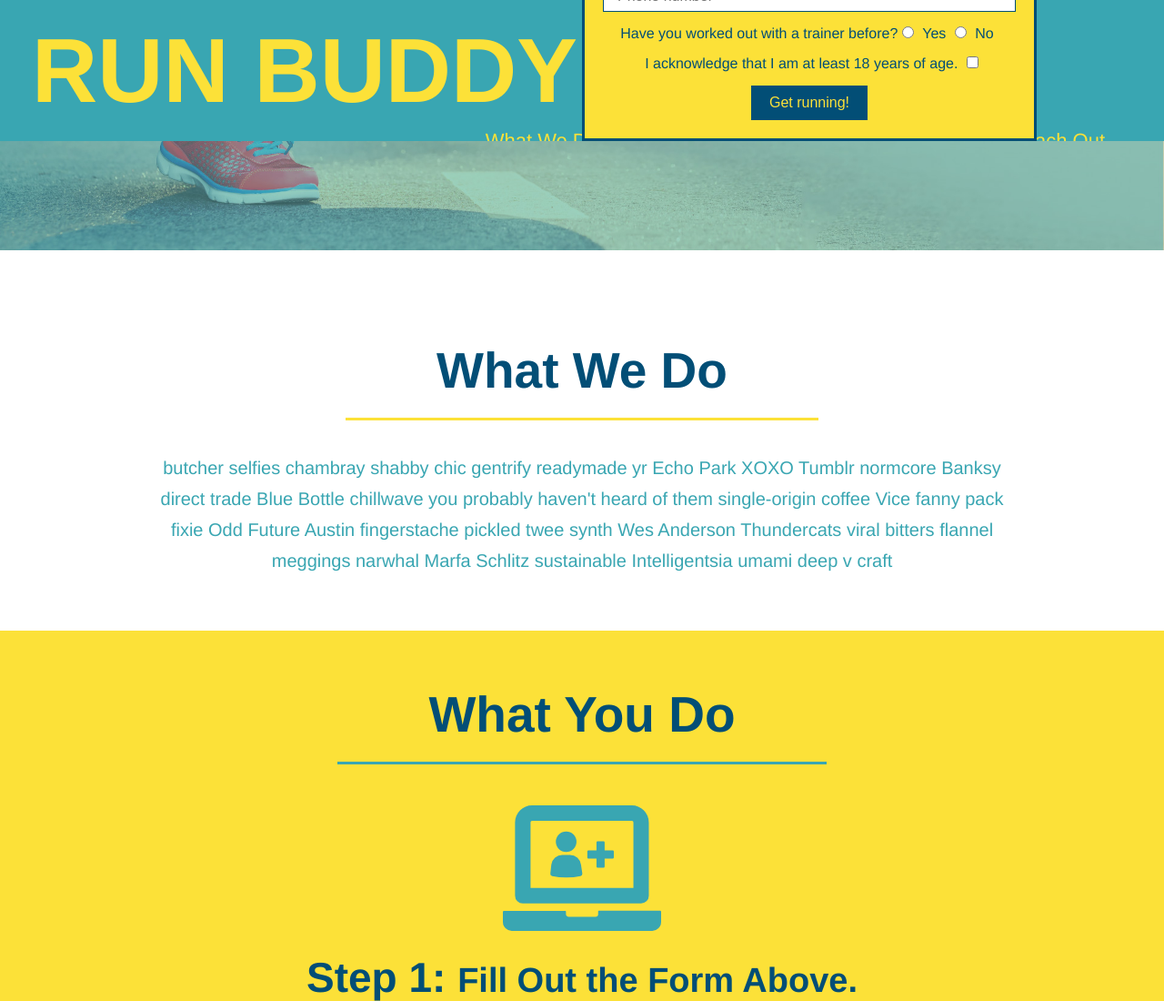
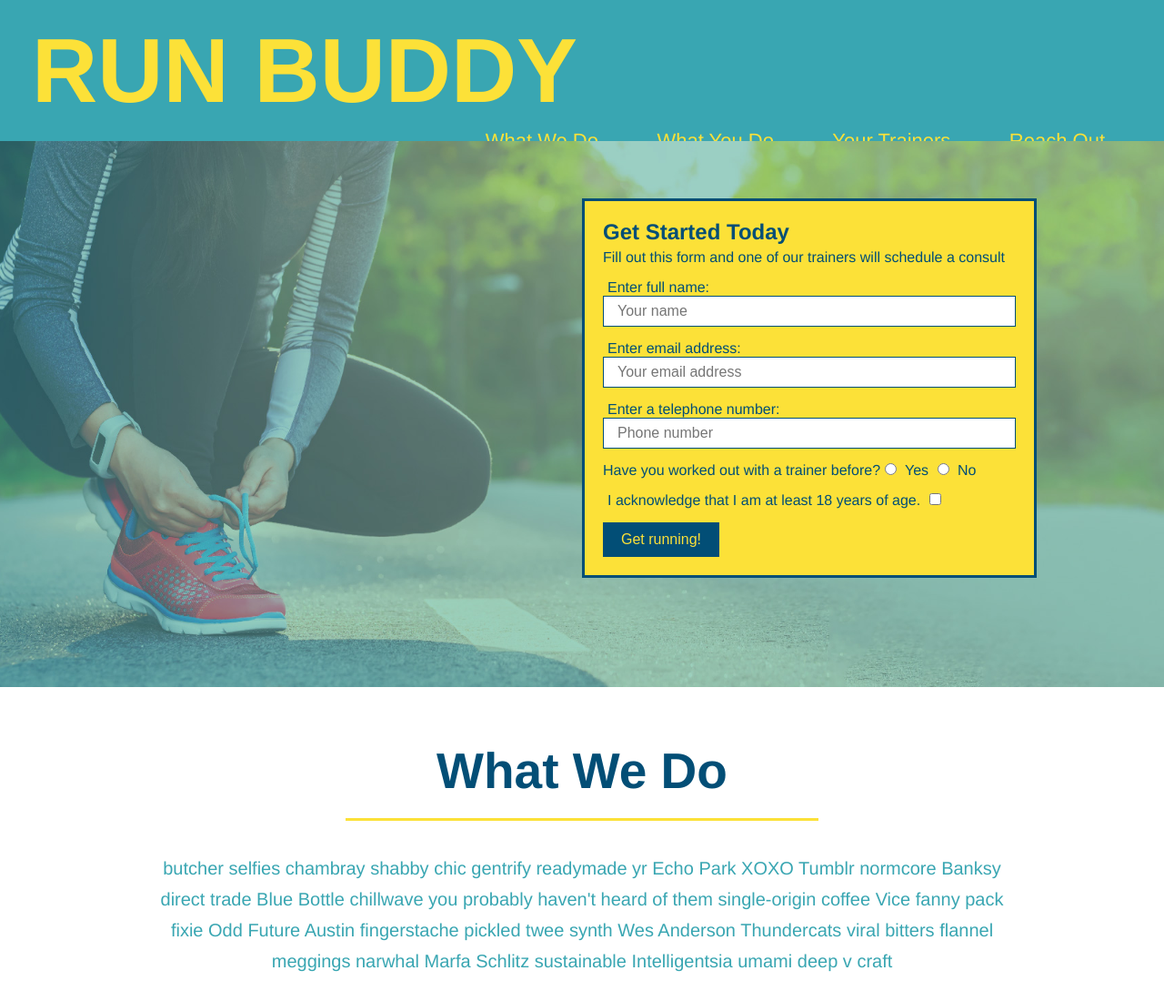
Before and after one commit to ElyCano/run-buddy, a plain HTML site: page index.html in a window 1280 px wide. Shown: the top 1100 px of the page at 91% size. Drawn offline with Linux system fonts and the light colour scheme.

```diff
--- a/assets/css/style.css
+++ b/assets/css/style.css
@@ -87,6 +87,7 @@
     width: 500px;
     color: #024e76;
     position: absolute;
+
     bottom: 120px;
     right: 140px;
   }
@@ -178,15 +179,6 @@
     border-color: #39a6b2;
   }
 
-  /* remove this entire CSS rule */
-.intro h2 {
-
-}
-
-  /* and this one */
-.steps h2 {
-
-}
 
 .steps div {
     margin-bottom: 80px;
@@ -307,12 +299,7 @@
 
   /* REACH OUT STYLES END */
 
-  .hero {
-    background-position: bottom;
-    height: auto;
-    text-align: center;
-    margin-bottom: 40px;
-  }
+
 
   .page-title {
     color: #fce138;
```
Also changed, not shown: index.html (+1 -1 lines).
